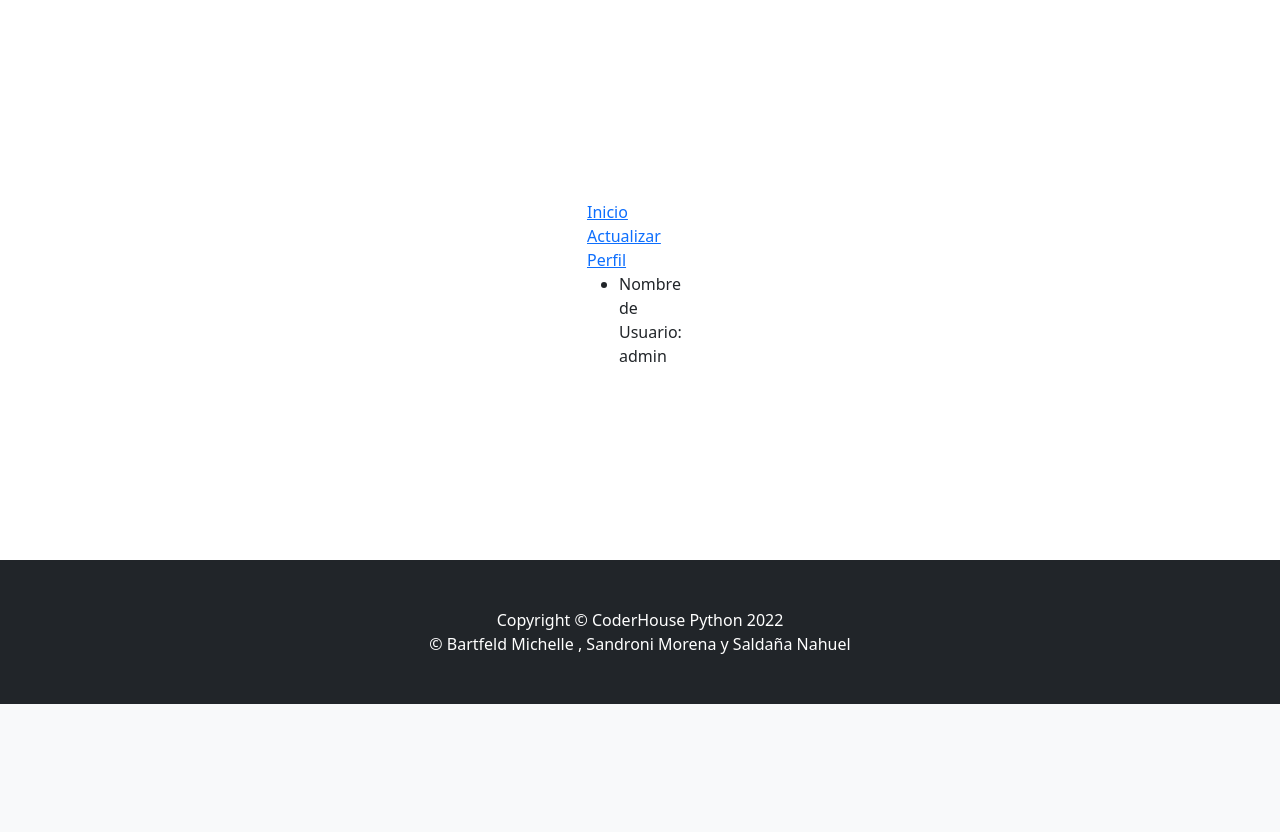
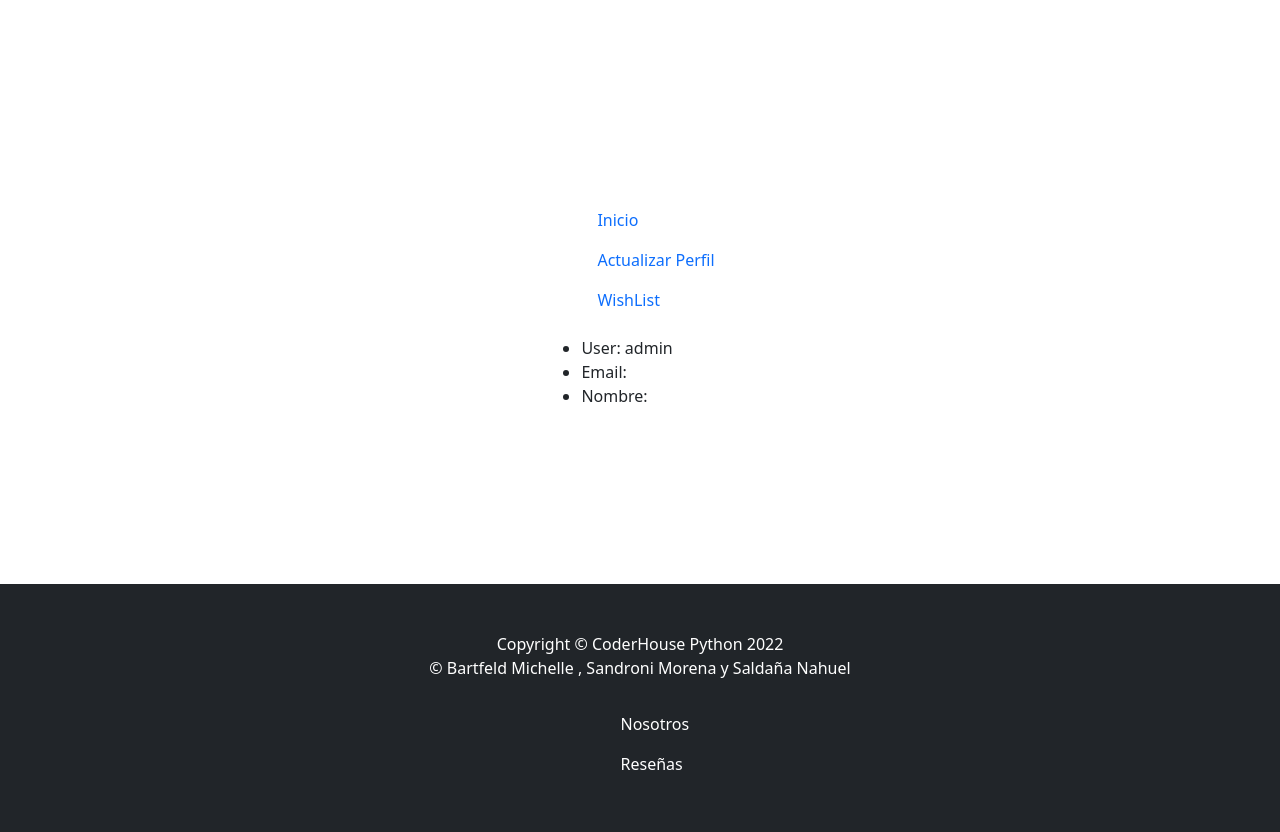
Before and after one commit to nahuelsalda763/ProyectoFinalCoderPython, a Django app: page /perfil/1/ in a window 1280 px wide. Shown: the part 654-1486 px from the top of the page. Before the commit the page ends 1358 px from the top, so only its background shows below. Run offline with Django 4.2, Linux system fonts and the light colour scheme; a user stored in the database is signed in; data comes from the database, SQL or seed files in the repository; both versions use the stored data as it was after the commit; some libraries are stand-ins or nearby versions.

Commit message:
Commit Final

```diff
--- a/ProyectoFinalPython/AppFinal/templates/AppFinal/padre.html
+++ b/ProyectoFinalPython/AppFinal/templates/AppFinal/padre.html
@@ -28,10 +28,10 @@
                         <li class="nav-item" ><a class="nav-link active" style= "color: #020202" aria-current="page" href="{% url 'Index' %}">Home</a></li>
                         <li class="nav-item" ><a class="nav-link" style= "color: #020202" href="{% url 'Productos' %}"}>Productos</a></li>
                         <li class="nav-item" ><a class="nav-link" style= "color: #020202" href="{% url 'Busqueda' %}"}>Busqueda</a></li>
-                        <li class="nav-item" ><a class="nav-link" style= "color: #020202" href="{% url 'Nosotros' %}">Nosotros</a></li>
                         <li class="nav-item" ><a class="nav-link" style= "color: #020202"href="{% url 'Registrarse' %}">Registrarse</a></li>
                         <li class="nav-item" ><a class="nav-link" style= "color: #020202" href="{% url 'IniciarSesion' %}">Iniciar Sesion</a></li>
                         <li class="nav-item" ><a class="nav-link" style= "color: #020202" href="{% url 'Reseñas' %}"}>Reseñas</a></li>
+                        <li class="nav-item" ><a class="nav-link" style= "color: #020202" href="{% url 'Nosotros' %}">Nosotros</a></li>
                         {% if request.user.is_authenticated %}
                             <li class="nav-item"><a class="nav-link" style= "color: #020202"  href="{% url 'WishList' %}"}>WishList</a></li>
                             <li class="nav-item"><a class="nav-link"  style= "color: #020202" href="{% url 'Perfil' user.id %}"}>Perfil</a></li>
@@ -75,6 +75,15 @@
         <footer class="py-5 bg-dark">
             <div class="container"><p class="m-0 text-center text-white">Copyright &copy; CoderHouse Python 2022</p></div>
             <div class="container"><p class="m-0 text-center text-white">&copy; Bartfeld Michelle , Sandroni Morena y Saldaña Nahuel </p></div>
+            <div class="container">
+                <div class="row">
+                  <div class="col-lg-1 mx-auto">
+                    <br>
+                    <a class="nav-link" style= "color: #ffffff" href="{% url 'Nosotros' %}">Nosotros</a></li>
+                    <a class="nav-link" style= "color: #ffffff" href="{% url 'Reseñas' %}"}>Reseñas</a></li>
+                </div>
+            </div>
+        </div>
         </footer>
         <!-- Bootstrap core JS-->
         <script src="https://cdn.jsdelivr.net/npm/bootstrap@5.1.3/dist/js/bootstrap.bundle.min.js"></script>
--- a/ProyectoFinalPython/AppFinal/templates/AppFinal/perfil.html
+++ b/ProyectoFinalPython/AppFinal/templates/AppFinal/perfil.html
@@ -12,16 +12,19 @@
     {% block Contenido %}
     <section class="py-5">
         <div class="container my-5">
-            <div class="row justify-content-center">
-                <div class="col-lg-6">
-                    <a href="{% url 'Index' %}">Inicio</a>
-                    <a href="{% url 'Actualizar' user.id %}">Actualizar Perfil</a>
+
                     <ul>
-                        <li>Nombre de Usuario: {{user.username}}</li>
+                        <a class="nav-link"   href="{% url 'Index' %}"}>Inicio</a></li>
+                        <a class="nav-link" href="{% url 'Actualizar' user.id %}"}>Actualizar Perfil</a></li>
+                        <a class="nav-link"   href="{% url 'WishList' %}"}>WishList</a></li>
+                    </ul>
+                    <ul>
+                        <li>User: {{user.username}}</li>
+                        <li>Email: {{user.email}}</li>
+                        <li>Nombre: {{user.first_name}}</li>
+
                     </ul>
 
-                </div>
-            </div>
         </div>
     </section>
     {% endblock %}
--- a/ProyectoFinalPython/AppFinal/templates/AppFinal/user_wishlist.html
+++ b/ProyectoFinalPython/AppFinal/templates/AppFinal/user_wishlist.html
@@ -25,9 +25,6 @@
 
   <div class="card mb-3 rounded-0">
     <div class="row g-0">
-      <div class="col-md-2">
-          <img class="img-fluid d-block p-2" width="135px" src="{{producto.image.url}}" />
-      </div>
       <div class="col-md-10">
         <div class="card-body">
           <h5 class="card-title">{{product.name}}</h5>
```
Also changed, not shown: ProyectoFinalPython/AppFinal/templates/AppFinal/detalleproductos.html (+4 -5 lines), ProyectoFinalPython/db.sqlite3, ProyectoFinalPython/media/producto_image/Las_hojas.jpeg (added), ProyectoFinalPython/media/producto_image/bombon_oreo.jpeg (added), ProyectoFinalPython/media/producto_image/manaos_sprite.webp (added), ProyectoFinalPython/media/producto_image/parliament.jpeg (added), ProyectoFinalPython/media/producto_image/san_mateo.jpeg (added), ProyectoFinalPython/media/producto_image/vino.jpeg (added).
